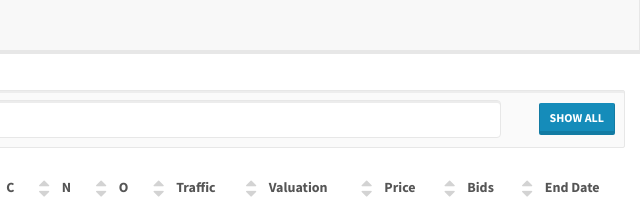
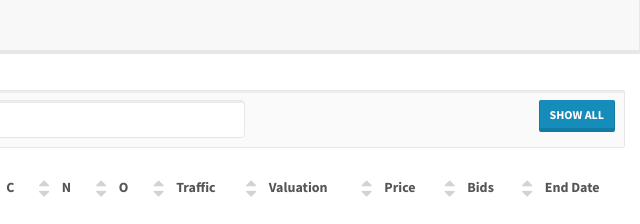
Before and after one commit to mikepenzin/angular_domain_search, a website: page views/index.html in a window 1280 px wide. Shown: the top 224 px of the page, 640-1280 px from the left. Drawn offline with Linux system fonts and the light colour scheme; no server answers; files whose address does not match are found by name.

Commit message:
Final stages

```diff
--- a/views/index.html
+++ b/views/index.html
@@ -38,11 +38,11 @@
                                    ng-model="domains.search"
                                    ng-model-options="{debounce: 750}"
                                    placeholder="Search by domain name..."
-                                   style="width: 85vw;"
+                                   style="width: 65vw;"
                             />
                         </div>
 
-                        <button class="btn btn-primary btn-sm pull-right" style="margin-top: 3px;"
+                        <button class="btn btn-primary btn-sm pull-right"
                                 ng-click="showAll()">
                             Show all
                         </button>
```
